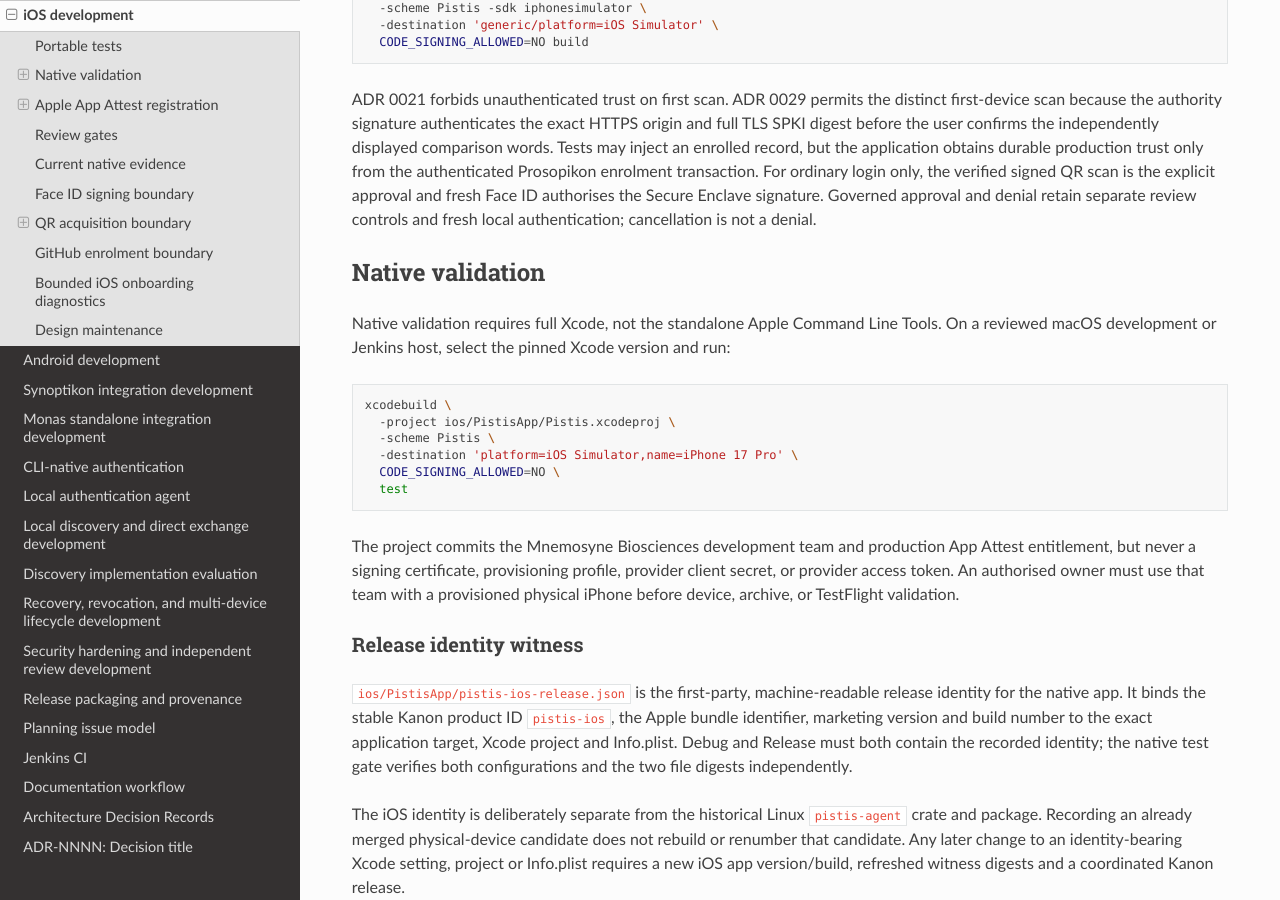
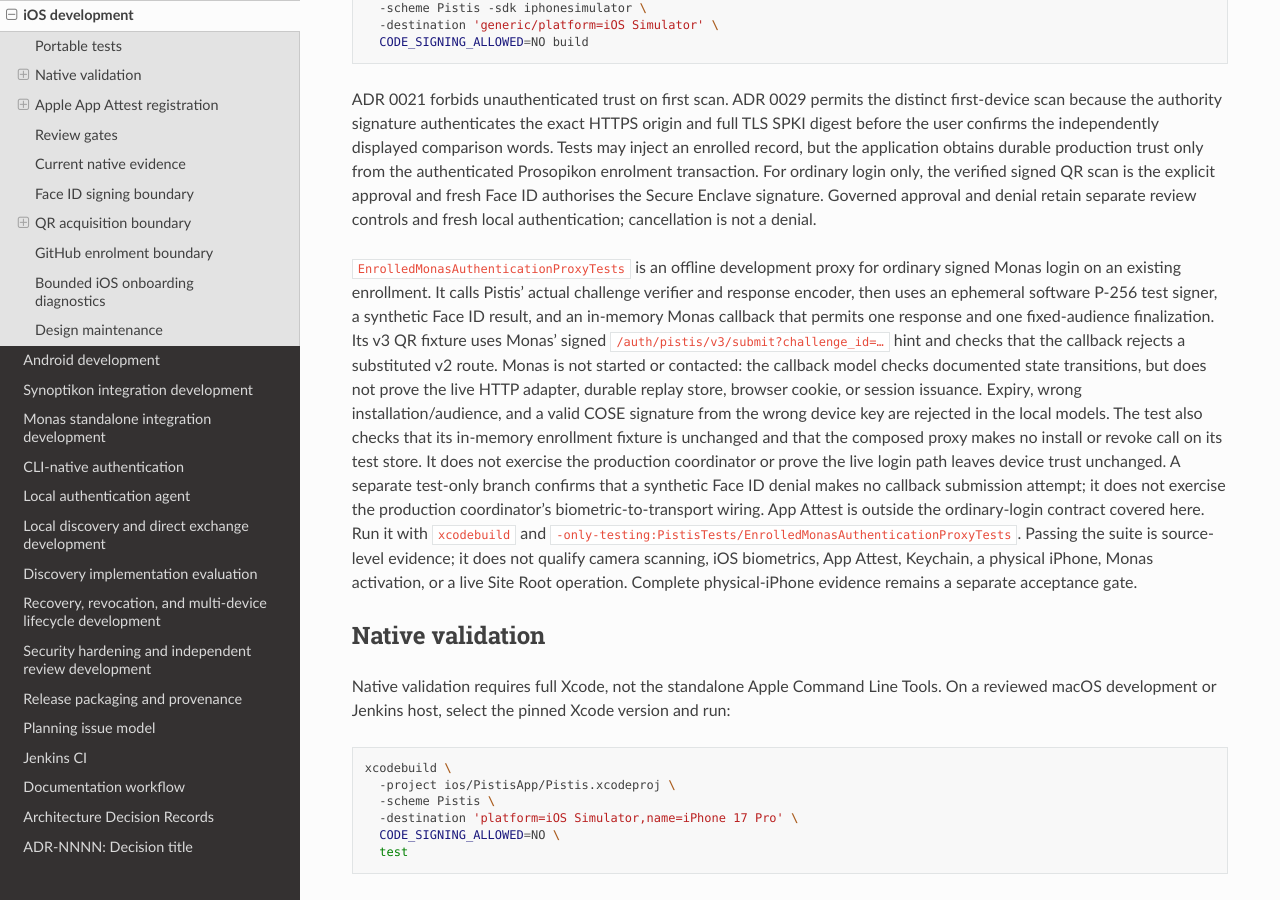
Before and after one commit to sagrudd/pistis, a Sphinx documentation site: the page built from docs/development/ios.md, in a window 1280 px wide and 900 px high, scrolled down 819 px. Built offline with Sphinx 7.4.7 and the Read the Docs theme 3.1.0, drawn with Linux system fonts in a browser that asks for light colours; the version number could not be read and is left out.

Commit message:
test: add enrolled Monas authentication proxy suite (#523)
* test: add enrolled Monas login proxy suite

* test: tighten Monas proxy assertions and version

* test: fix enrolled login proxy signature normalisation

* test: cover Monas v3 enrolled login proxy route

* test: strengthen Monas callback rejection assertions

* docs: bound enrolled login proxy evidence to exercised calls

```diff
--- a/docs/development/ios.md
+++ b/docs/development/ios.md
@@ -46,6 +46,29 @@
 verified signed QR scan is the explicit approval and fresh Face ID authorises
 the Secure Enclave signature. Governed approval and denial retain separate
 review controls and fresh local authentication; cancellation is not a denial.
+
+`EnrolledMonasAuthenticationProxyTests` is an offline development proxy for
+ordinary signed Monas login on an existing enrollment. It calls Pistis' actual
+challenge verifier and response encoder, then uses an ephemeral software
+P-256 test signer, a synthetic Face ID result, and an in-memory Monas callback
+that permits one response and one fixed-audience finalization. Its v3 QR
+fixture uses Monas' signed `/auth/pistis/v3/submit?challenge_id=…` hint and
+checks that the callback rejects a substituted v2 route. Monas is not started
+or contacted: the callback model checks documented state transitions, but does
+not prove the live HTTP adapter, durable replay store, browser cookie, or
+session issuance. Expiry, wrong installation/audience, and a valid COSE
+signature from the wrong device key are rejected in the local models. The test also checks that its in-memory enrollment fixture is unchanged and
+that the composed proxy makes no install or revoke call on its test store. It
+does not exercise the production coordinator or prove the live login path
+leaves device trust unchanged. A separate test-only branch confirms that a
+synthetic Face ID denial makes no callback submission attempt; it does not
+exercise the production coordinator's biometric-to-transport wiring. App Attest
+is outside the ordinary-login contract covered here. Run it with
+`xcodebuild` and `-only-testing:PistisTests/EnrolledMonasAuthenticationProxyTests`.
+Passing the suite is source-level evidence; it does not qualify camera
+scanning, iOS biometrics, App Attest, Keychain, a physical iPhone, Monas
+activation, or a live Site Root operation. Complete physical-iPhone evidence
+remains a separate acceptance gate.
 
 ## Native validation
 
```
Also changed, not shown: CHANGELOG.md (+13 -0 lines), 5 other files.
